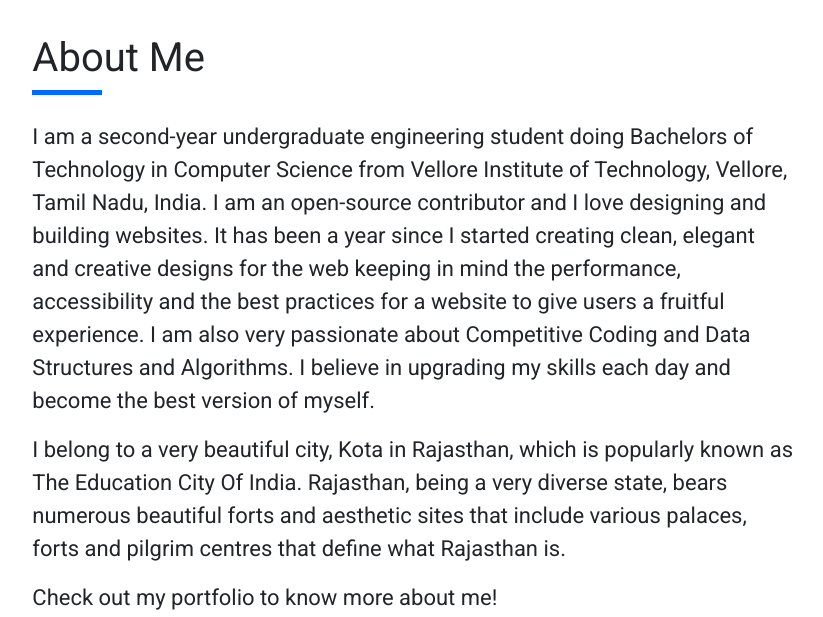
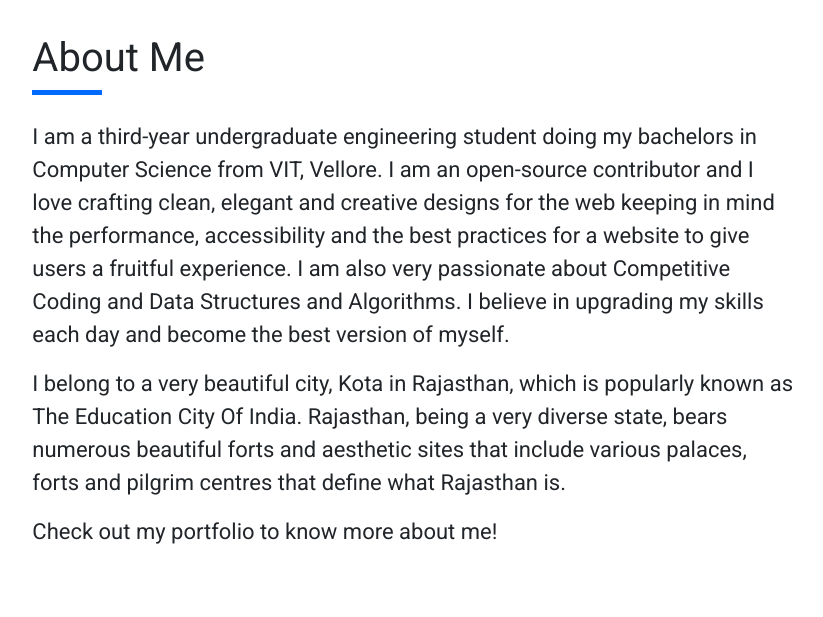
Before and after one commit to mshreya9/mshreya9.github.io, a website: page index.html in a window 1280 px wide. Shown: the part 750-1367 px from the top of the page, without its empty margins (226-1049 px from the left). Drawn offline with nearby package versions, Linux system fonts and the light colour scheme.

Commit message:
Modified content

```diff
--- a/index.html
+++ b/index.html
@@ -126,12 +126,10 @@
 
                     <div class="head-content" style="margin-top:10px; margin-bottom:100px;">
                         <p style="font-size:22px;">
-                            I am a second-year undergraduate engineering student doing Bachelors of
-                            Technology in Computer Science from Vellore Institute of Technology, Vellore, Tamil Nadu,
-                            India.
-                            I am an open-source contributor and I love designing and building websites. It has been a
-                            year
-                            since I started creating clean, elegant and creative designs for the web keeping in mind the
+                            I am a third-year undergraduate engineering student doing my bachelors
+                            in Computer Science from VIT, Vellore.
+                            I am an open-source contributor and I love crafting clean, elegant and creative designs for
+                            the web keeping in mind the
                             performance, accessibility and the best practices for a website to give users a fruitful
                             experience. I am also very passionate about Competitive Coding and Data Structures and
                             Algorithms. I believe in upgrading my skills each day and become the best version of myself.
```
